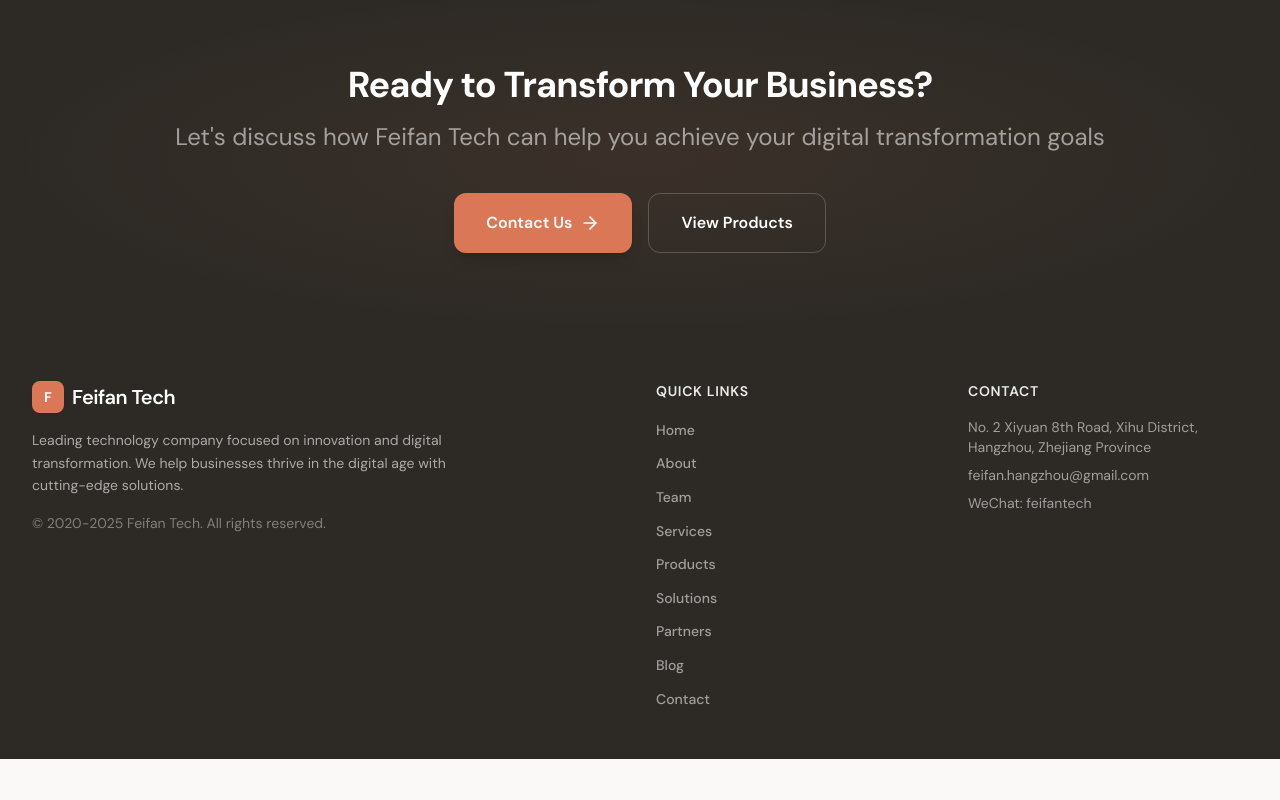
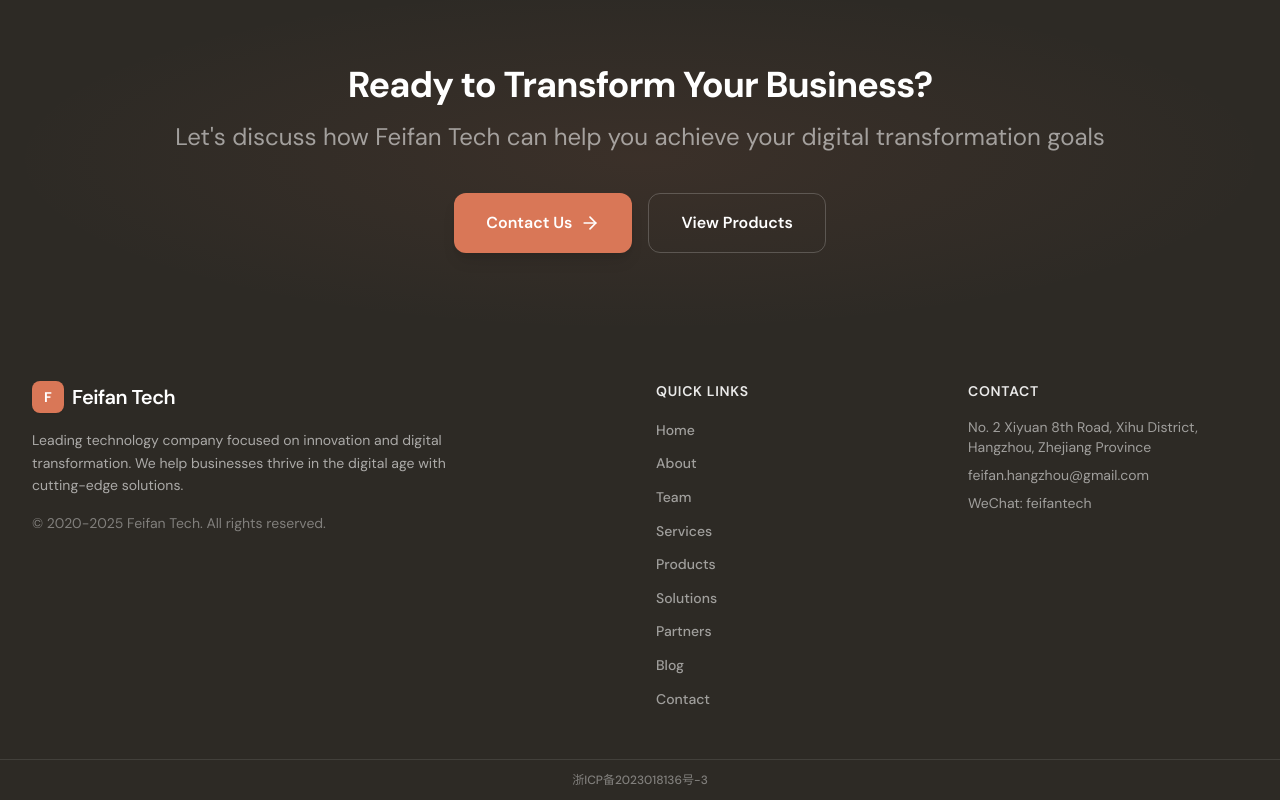
Before and after one commit to FeifanTech/feifan-tech-website, a React (Vite) app: page / in a window 1280 px wide. Shown: the part 3282-4082 px from the top of the page. Before the commit the page ends 4041 px from the top, so only its background shows below. Built offline with nearby package versions, Linux system fonts and the light colour scheme; no server answers.

Commit message:
feat: add ICP filing number 浙ICP备2023018136号-3 to footer

```diff
--- a/src/components/Layout.jsx
+++ b/src/components/Layout.jsx
@@ -221,6 +221,17 @@ const Layout = ({ children }) => {
             </div>
           </div>
         </div>
+        {/* ICP 备案 */}
+        <div className="border-t border-white/10 py-3 text-center text-white/40 text-xs">
+          <a
+            href="https://beian.miit.gov.cn/"
+            target="_blank"
+            rel="noopener noreferrer"
+            className="hover:text-white/70 transition-colors"
+          >
+            浙ICP备2023018136号-3
+          </a>
+        </div>
       </footer>
     </div>
   )
```
